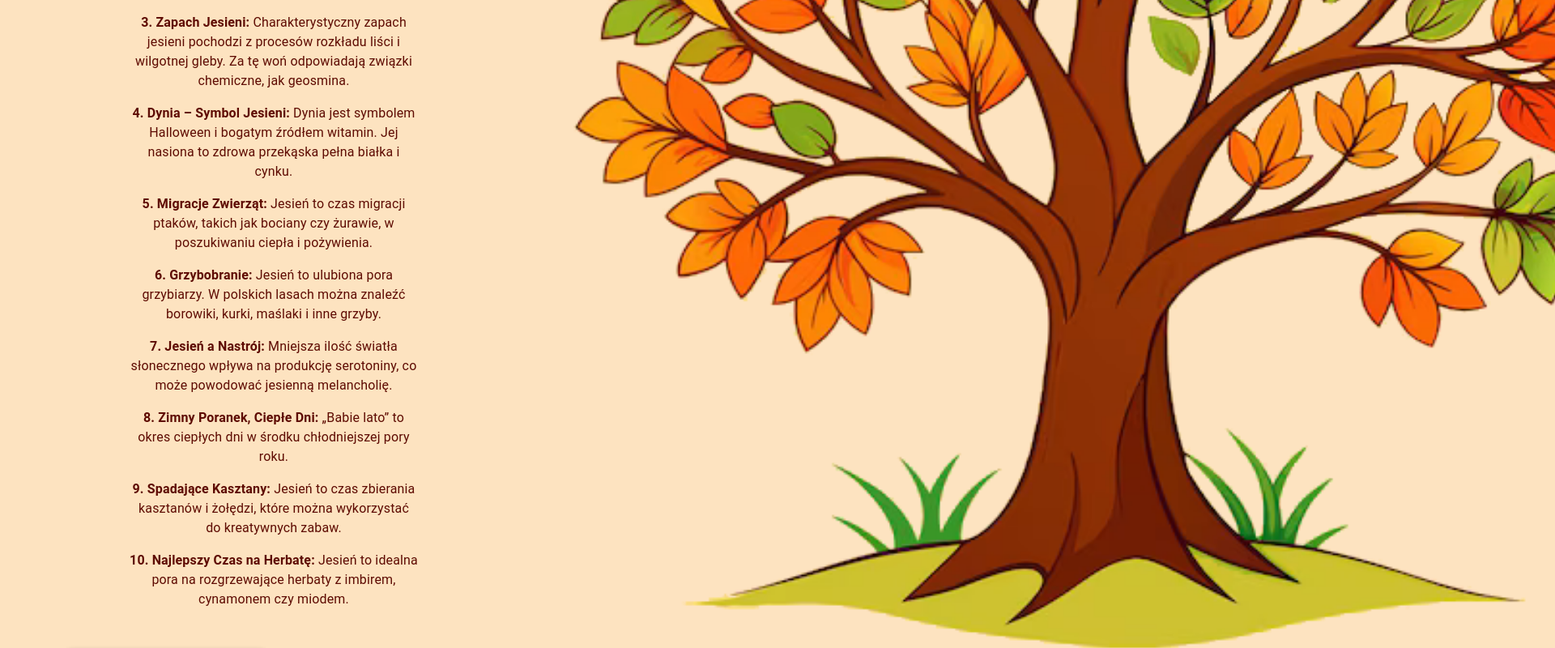
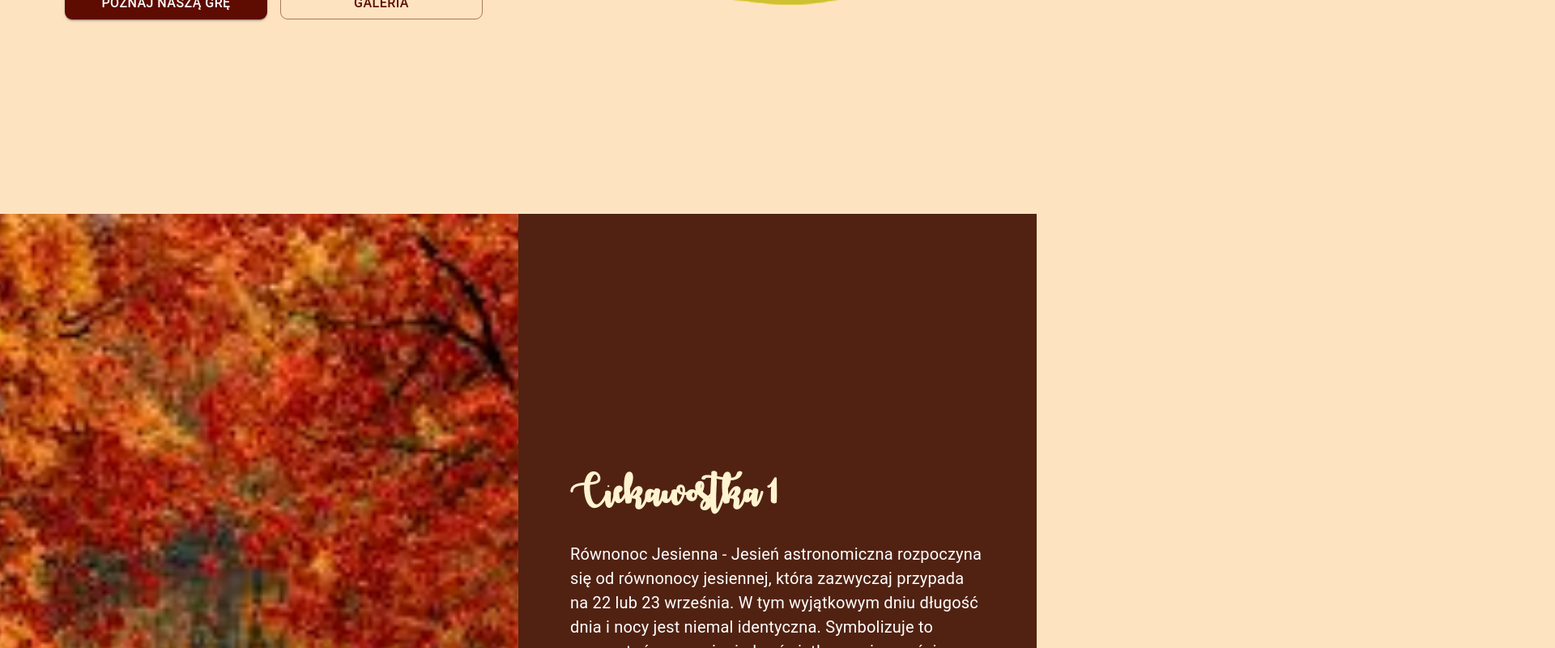
Before and after one commit to Materdelo/Autumn, a React (Vite) app: page / in a window 1280 px wide. Shown: the part 760-1560 px from the top of the page at 81% size, 1920 px wide, since content can reach past the window. Built offline with nearby package versions, Linux system fonts and the light colour scheme.

Commit message:
fix/responsiveness (#11)

```diff
--- a/src/pages/Home/AutumnBox.jsx
+++ b/src/pages/Home/AutumnBox.jsx
@@ -64,34 +64,11 @@ export default function AutumnBox() {
           }}
         >
           <Typography>
-              <strong>1. Równonoc Jesienna:</strong> Jesień astronomiczna zaczyna się od równonocy jesiennej, która zwykle przypada na 22 lub 23 września. W tym dniu długość dnia i nocy jest niemal identyczna.
-            </Typography>
-            <Typography sx={{ mt: 2 }}>
-              <strong>2. Barwna Transformacja Liści:</strong> Za piękne jesienne kolory liści odpowiadają pigmenty: karotenoidy (żółty i pomarańczowy) oraz antocyjany (czerwony). Kiedy chlorofil zanika, inne barwy wychodzą na pierwszy plan.
-            </Typography>
-            <Typography sx={{ mt: 2 }}>
-              <strong>3. Zapach Jesieni:</strong> Charakterystyczny zapach jesieni pochodzi z procesów rozkładu liści i wilgotnej gleby. Za tę woń odpowiadają związki chemiczne, jak geosmina.
-            </Typography>
-            <Typography sx={{ mt: 2 }}>
-              <strong>4. Dynia – Symbol Jesieni:</strong> Dynia jest symbolem Halloween i bogatym źródłem witamin. Jej nasiona to zdrowa przekąska pełna białka i cynku.
-            </Typography>
-            <Typography sx={{ mt: 2 }}>
-              <strong>5. Migracje Zwierząt:</strong> Jesień to czas migracji ptaków, takich jak bociany czy żurawie, w poszukiwaniu ciepła i pożywienia.
-            </Typography>
-            <Typography sx={{ mt: 2 }}>
-              <strong>6. Grzybobranie:</strong> Jesień to ulubiona pora grzybiarzy. W polskich lasach można znaleźć borowiki, kurki, maślaki i inne grzyby.
-            </Typography>
-            <Typography sx={{ mt: 2 }}>
-              <strong>7. Jesień a Nastrój:</strong> Mniejsza ilość światła słonecznego wpływa na produkcję serotoniny, co może powodować jesienną melancholię.
-            </Typography>
-            <Typography sx={{ mt: 2 }}>
-              <strong>8. Zimny Poranek, Ciepłe Dni:</strong> „Babie lato” to okres ciepłych dni w środku chłodniejszej pory roku.
-            </Typography>
-            <Typography sx={{ mt: 2 }}>
-              <strong>9. Spadające Kasztany:</strong> Jesień to czas zbierania kasztanów i żołędzi, które można wykorzystać do kreatywnych zabaw.
-            </Typography>
-            <Typography sx={{ mt: 2 }}>
-              <strong>10. Najlepszy Czas na Herbatę:</strong> Jesień to idealna pora na rozgrzewające herbaty z imbirem, cynamonem czy miodem.
+            Poniżej możesz znaleźć listę 10 ciekawostek o jesieni w największym
+            skrócie, w jakim udało się zebrać przez naszą ekipę remontową do
+            spraw researchu. Możesz tam znaleźc ciekawostki kulturowe,
+            okolicznościowe i taki, któ®e znane są tylko w Polsce. Powodzenia w
+            przeczytaniu tego, ponieważ jest to giga nudne.
           </Typography>
         </Box>
       </Box>
--- a/src/pages/Home/Home.jsx
+++ b/src/pages/Home/Home.jsx
@@ -2,6 +2,7 @@ import Main from "../../components/Layouts/Main/Main.jsx";
 import AutumnBox from "./AutumnBox.jsx";
 import { Box } from "@mui/material";
 import TreeBox from "./TreeBox/TreeBox.jsx";
+import Nigger from "./Nigger/Nigger.jsx";
 
 export default function Home() {
   return (
@@ -12,11 +13,13 @@ export default function Home() {
           px: { xs: 3, md: 10 },
           flexDirection: { xs: "column", lg: "row" },
           gap: 4,
+          pb: 30,
         }}
       >
         <AutumnBox />
         <TreeBox />
       </Box>
+      <Nigger />
     </Main>
   );
 }
--- /dev/null
+++ b/src/pages/Home/Nigger/Item.jsx
@@ -0,0 +1,53 @@
+import { Box, Typography } from "@mui/material";
+
+export default function Item({ image, text, reverse, index }) {
+  return (
+    <Box
+      sx={{
+        display: "flex",
+        flexDirection: { xs: "column", md: reverse ? "row-reverse" : "row" },
+        maxWidth: "2140px",
+        width: "100%",
+        margin: "0 auto",
+        minHeight: "1000px",
+      }}
+    >
+      <Box
+        sx={{
+          flex: 1,
+          backgroundImage: `url(${image})`,
+          backgroundSize: "cover",
+          backgroundPosition: "center",
+          backgroundColor: "#512212",
+        }}
+      />
+      <Box
+        sx={{
+          flex: 1,
+          backgroundColor: "#512212",
+          py: 1,
+          color: "white",
+          display: "flex",
+          justifyContent: "center",
+          alignItems: "center",
+        }}
+      >
+        <Box sx={{ maxWidth: "80%" }}>
+          <Typography
+            variant="h1"
+            sx={{
+              fontFamily: "Autumn",
+              fontSize: 40,
+              color: "#fff3d0",
+              fontWeight: "bold",
+              mb: 4,
+            }}
+          >
+            Ciekawostka {index}
+          </Typography>
+          <Typography sx={{ fontSize: "20px" }}>{text}</Typography>
+        </Box>
+      </Box>
+    </Box>
+  );
+}
--- /dev/null
+++ b/src/pages/Home/Nigger/Nigger.jsx
@@ -0,0 +1,80 @@
+import { Box, Typography } from "@mui/material";
+import Item from "./Item.jsx";
+
+import photo_1 from "../../../assets/gallery/photo_1.jpg";
+import photo_2 from "../../../assets/gallery/photo_2.jpg";
+import photo_3 from "../../../assets/gallery/photo_3.jpg";
+import photo_4 from "../../../assets/gallery/photo_4.jpg";
+import photo_5 from "../../../assets/gallery/photo_5.jpg";
+import photo_6 from "../../../assets/gallery/photo_6.jpg";
+import photo_7 from "../../../assets/gallery/photo_7.jpg";
+import photo_8 from "../../../assets/gallery/photo_8.jpg";
+import photo_9 from "../../../assets/gallery/photo_9.jpg";
+import photo_10 from "../../../assets/gallery/photo_10.jpg";
+
+export default function Nigger() {
+  return (
+    <Box
+      sx={{
+        display: "flex",
+        flexDirection: "column",
+      }}
+    >
+      <Item
+        text={`Równonoc Jesienna - Jesień astronomiczna rozpoczyna się od równonocy jesiennej, która zazwyczaj przypada na 22 lub 23 września. W tym wyjątkowym dniu długość dnia i nocy jest niemal identyczna. Symbolizuje to moment równowagi między światłem a ciemnością, co w wielu kulturach było obchodzone jako czas refleksji i przygotowania do zimy. Po równonocy dni stają się krótsze, co jest naturalnym sygnałem dla przyrody do rozpoczęcia przygotowań na chłodniejsze miesiące.`}
+        image={photo_1}
+        index={1}
+      />
+      <Item
+        text={`Barwna Transformacja Liści - Jesienią drzewa zaczynają zmieniać kolory swoich liści, co jest jednym z najbardziej charakterystycznych elementów tej pory roku. Proces ten wynika z rozpadu chlorofilu, zielonego pigmentu, który dominuje w liściach przez większość roku. Kiedy chlorofil zanika, na pierwszy plan wysuwają się karotenoidy (odpowiedzialne za żółte i pomarańczowe barwy) oraz antocyjany (czerwone i fioletowe). Ta niezwykła transformacja tworzy malownicze krajobrazy, które przyciągają zarówno artystów, jak i fotografów.`}
+        reverse
+        image={photo_2}
+        index={2}
+      />
+      <Item
+        text={`Najlepszy Czas na Herbatę - Jesień to idealna pora roku, aby sięgnąć po rozgrzewające napoje. Herbata z imbirem, miodem, cytryną czy goździkami nie tylko poprawia nastrój, ale także wzmacnia odporność. Wiele osób w tym czasie wybiera również mieszanki herbaciane z dodatkiem suszonych owoców, takich jak jabłka, maliny czy żurawina. W chłodne wieczory nic nie smakuje lepiej niż filiżanka aromatycznej herbaty wypita pod kocem przy dobrej książce.`}
+        image={photo_3}
+        index={3}
+      />
+      <Item
+        text={`Spadające Kasztany - Zbieranie kasztanów i żołędzi to klasyczna jesienna aktywność, szczególnie popularna wśród dzieci. Kasztany, które spadają z drzew, mogą stać się świetnym materiałem do tworzenia różnorodnych dekoracji i zabaw. Ludzie robią z nich figurki zwierząt, ludziki czy ozdoby na stół. Jest to także świetny sposób na spędzenie czasu na świeżym powietrzu, ciesząc się pięknem jesiennej przyrody.`}
+        reverse
+        image={photo_4}
+        index={4}
+      />
+      <Item
+        text={`Zimny Poranek, Ciepłe Dni - „Babie lato” to zjawisko pogodowe charakterystyczne dla jesieni, gdy mimo chłodnych poranków i wieczorów, w ciągu dnia można cieszyć się ciepłem promieni słonecznych. Delikatne pajęczyny unoszące się w powietrzu są typowym symbolem tego okresu. Babie lato często kojarzy się z nostalgią i jest idealnym czasem na spacery, pikniki czy krótkie wyjazdy za miasto.`}
+        image={photo_5}
+        index={5}
+      />
+      <Item
+        text={`Jesień a Nastrój - Jesień, choć piękna, może wpływać na nastrój wielu osób. Skrócenie dnia i mniejsza ilość światła słonecznego prowadzą do spadku poziomu serotoniny, co może wywoływać jesienną melancholię. Jednak jesień to również doskonały czas na spędzanie czasu z bliskimi, przygotowywanie rozgrzewających potraw i docenianie uroków tej pory roku, takich jak spacery wśród kolorowych liści czy wieczory spędzone przy kominku.`}
+        reverse
+        image={photo_6}
+        index={6}
+      />
+      <Item
+        text={`Grzybobranie - W Polsce jesień to czas grzybobrania, które jest nie tylko tradycją, ale także sposobem na relaks i kontakt z naturą. W lasach można znaleźć różnorodne gatunki grzybów, takie jak borowiki, maślaki, kurki czy podgrzybki. Grzybobranie to również świetna okazja do spędzenia czasu z rodziną i nauki rozpoznawania gatunków jadalnych od tych trujących.`}
+        image={photo_7}
+        index={7}
+      />
+      <Item
+        text={`Migracje Zwierząt - Jesień to czas intensywnych przygotowań zwierząt do zimy. Wiele gatunków ptaków, takich jak bociany, żurawie czy jaskółki, migruje na południe w poszukiwaniu ciepła i pożywienia. Inne zwierzęta, jak wiewiórki, zbierają zapasy na zimę. Te zmiany w przyrodzie są niezwykle fascynujące i świadczą o harmonii oraz adaptacji zwierząt do zmieniających się warunków.`}
+        reverse
+        image={photo_8}
+        index={8}
+      />
+      <Item
+        text={`Dynia – Symbol Jesieni - Dynia to nieodłączny element jesieni. Jest symbolem Halloween, ale także cennym źródłem składników odżywczych, takich jak witaminy A, C, E oraz błonnik. Z dyni można przygotować wiele potraw, w tym zupy, ciasta, placki czy puree. Jej nasiona są zdrową i smaczną przekąską, bogatą w cynk i białko. Dodatkowo, dynia często zdobi nasze domy, nadając im przytulny, jesienny klimat.`}
+        image={photo_9}
+        index={9}
+      />
+      <Item
+        text={`Zapach Jesieni - Charakterystyczny zapach jesieni pochodzi z procesów rozkładu liści, wilgotnej gleby oraz zmian w powietrzu. Substancje chemiczne, takie jak geosmina, odpowiadają za ziemisty zapach, który jest szczególnie intensywny po deszczu. Dla wielu osób ten zapach jest nieodłącznym elementem jesiennych spacerów i budzi pozytywne skojarzenia z naturą.`}
+        reverse
+        image={photo_10}
+        index={10}
+      />
+    </Box>
+  );
+}
```
Lines whose indentation alone changed are shown as unchanged.
